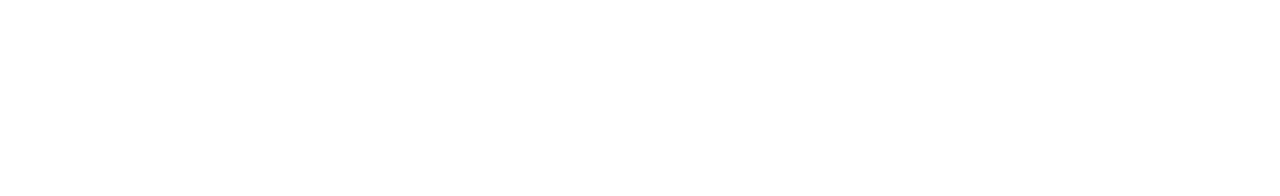
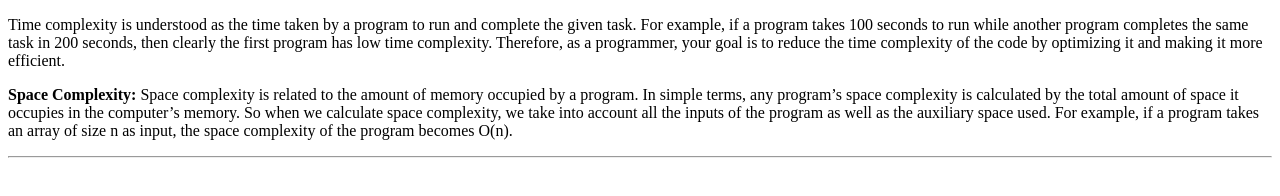
Before and after one commit to acciojob/time-and-space-complexity-KasturiS899, a website: page main.html in a window 1280 px wide. Drawn offline with Linux system fonts and the light colour scheme.

Commit message:
created a submission

```diff
--- a/main.html
+++ b/main.html
@@ -8,6 +8,9 @@
 
 <body>
 	<!-- the entire body must be written by student -->
+	<p>Time complexity is understood as the time taken by a program to run and complete the given task. For example, if a program takes 100 seconds to run while another program completes the same task in 200 seconds, then clearly the first program has low time complexity. Therefore, as a programmer, your goal is to reduce the time complexity of the code by optimizing it and making it more efficient.</p>
+	<p><b>Space Complexity:</b> Space complexity is related to the amount of memory occupied by a program. In simple terms, any program’s space complexity is calculated by the total amount of space it occupies in the computer’s memory. So when we calculate space complexity, we take into account all the inputs of the program as well as the auxiliary space used. For example, if a program takes an array of size n as input, the space complexity of the program becomes O(n).</p>
+	<hr>
     <script type="text/javascript" src="./script.js">
 </script>
 
```
